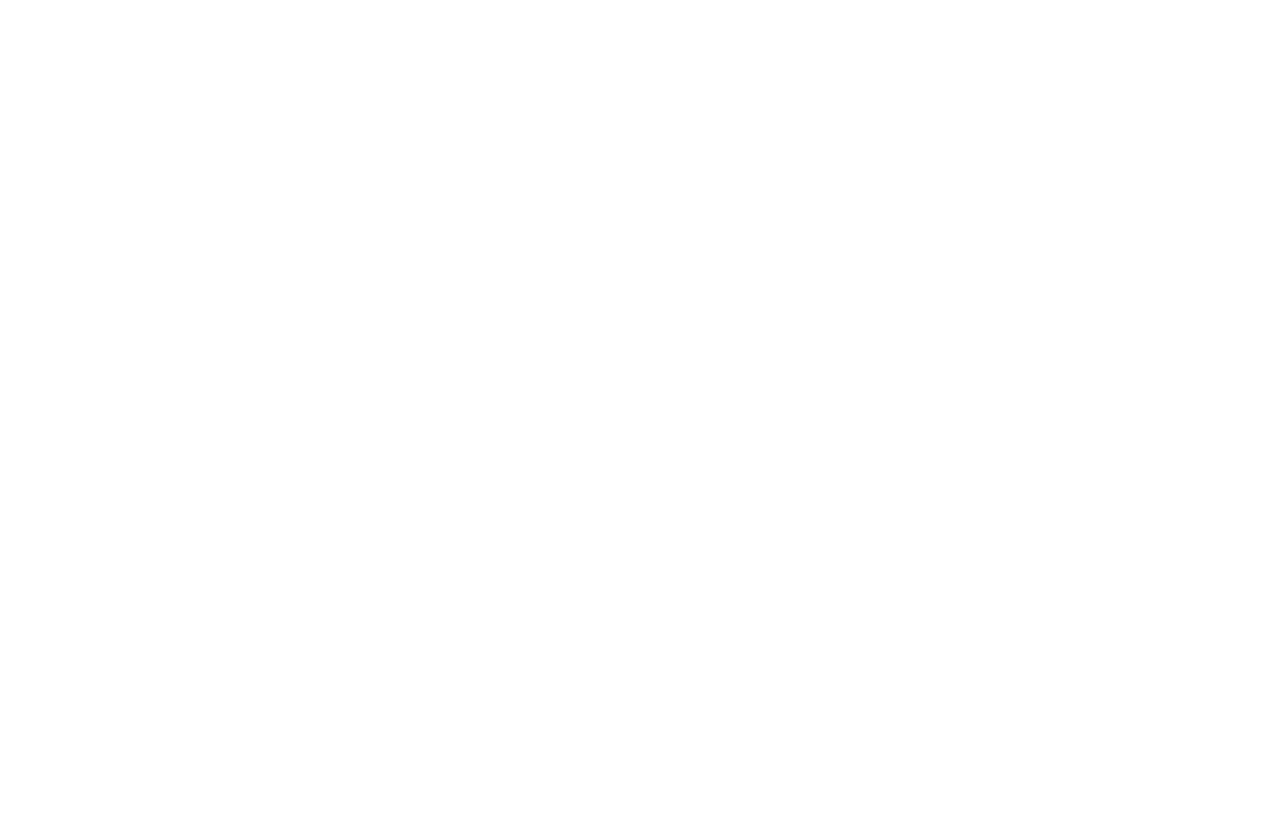
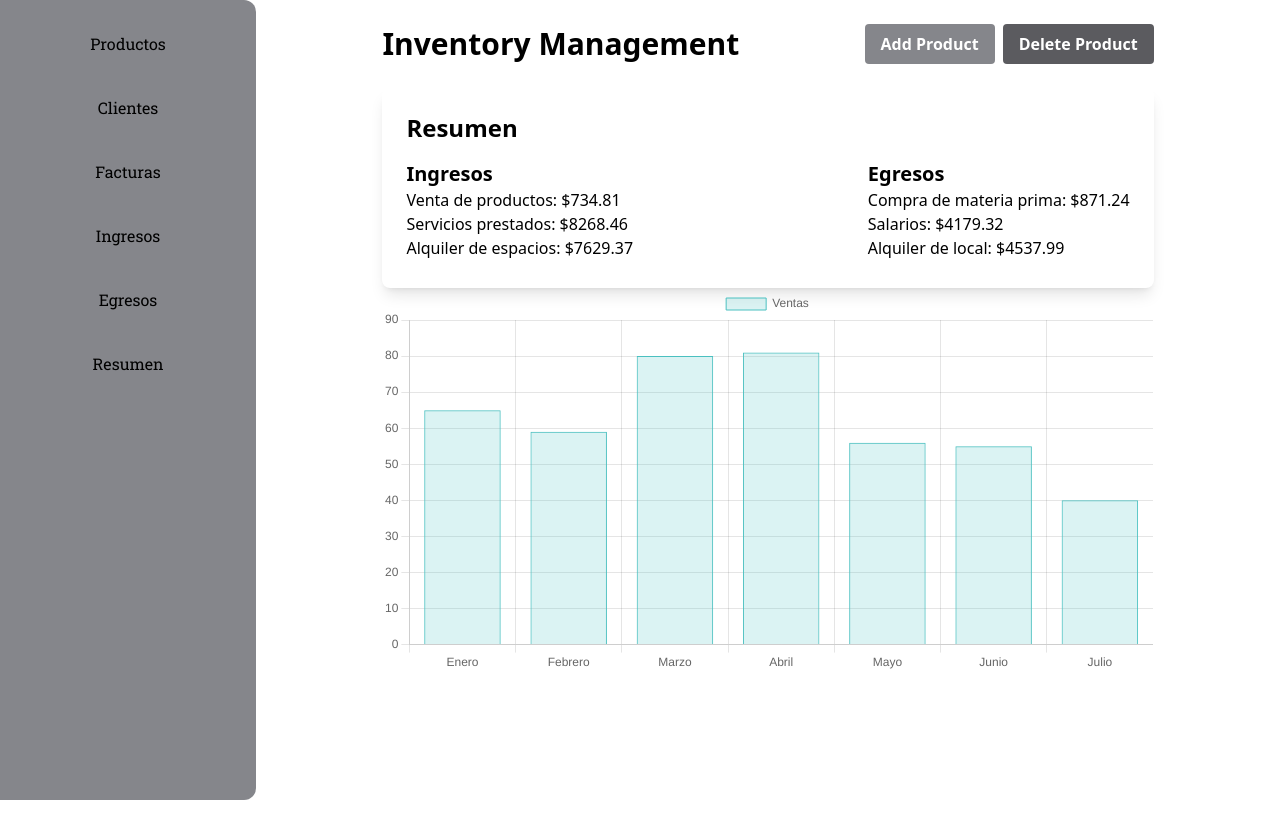
Before and after one commit to jorgesosa-funval/g4-d3-react, a React (Vite) app: page /home/resumen in a window 1280 px wide. Before the commit this address had no page. Shown: the top 838 px of the page. Before the commit the page ends 800 px from the top, so only its background shows below. Built offline with nearby package versions, Linux system fonts and the light colour scheme.

Commit message:
ruteado, falta add components

```diff
--- /dev/null
+++ b/src/Layouts/AdminLayout.jsx
@@ -0,0 +1,11 @@
+import React from 'react'
+import { Nav } from '../components/Navbar/Nav'
+
+export const AdminLayout = ({children}) => {
+  return (
+    <>
+        <Nav/>
+        {children}
+    </>
+  )
+}
--- a/src/Router/AppRoutes.jsx
+++ b/src/Router/AppRoutes.jsx
@@ -4,6 +4,13 @@
 import ShopPage from '../pages/Ecommers-Pages/ShopPage'
 import CartPage from '../pages/Ecommers-Pages/CartPage'
 import ProductPage from '../pages/Ecommers-Pages/ProductPage'
+import { SignIn } from '../components/SignIn/SignIn'
+import { ResumenPage } from '../pages/AdminPages/ResumenPage'
+import { ProducPage } from '../pages/AdminPages/ProducPage'
+import { ClientPage } from '../pages/AdminPages/ClientPage'
+import { FacturePage } from '../pages/AdminPages/FacturePage'
+import { IncomePage } from '../pages/AdminPages/IncomePage'
+import { ExcomePage } from '../pages/AdminPages/ExcomePage'
 
 export default function AppRoutes() {
   return (
@@ -12,6 +19,14 @@
       <Route path='/shop' element={<ShopPage />} />
       <Route path='/cart' element={<CartPage />} />
       <Route path='/product' element={<ProductPage />} />
+
+      <Route path='/home/' element={<SignIn />} />
+      <Route path='/home/productos' element={<ProducPage />} />
+      <Route path='/home/clientes' element={<ClientPage/>} />
+      <Route path='/home/facturas' element={<FacturePage/>} />
+      <Route path='/home/ingresos' element={<IncomePage/>} />
+      <Route path='/home/egresos' element={<ExcomePage/>} />
+      <Route path='/home/resumen' element={<ResumenPage />} />
     </Routes>
 
   )
--- a/src/components/Navbar/ListaNav.jsx
+++ b/src/components/Navbar/ListaNav.jsx
@@ -5,8 +5,8 @@
   return (
     <ul className='flex flex-col text-center py-3'>
         {
-            ['Home', 'Productos', 'Clientes', 'Facturas', 'Ingresos', 'Egresos', 'Resumen'].map(item =>
-                <li className='p-5 cursor-pointer hover:text-white' key={item}><Link to={`/${item.toLowerCase()}`}>{item}</Link></li>
+            ['Productos', 'Clientes', 'Facturas', 'Ingresos', 'Egresos', 'Resumen'].map(item =>
+                <li className='p-5 cursor-pointer hover:text-white' key={item}><Link to={`/home/${item.toLowerCase()}`}>{item}</Link></li>
             )
         }
     </ul>
--- a/src/components/Navbar/Nav.jsx
+++ b/src/components/Navbar/Nav.jsx
@@ -11,12 +11,12 @@
   };
 
   return (
-    <div className='font-PrincipalFont'>
-      <button onClick={toggleNav} className='p-2 ml-5 mt-5 bg-[#2f2f31] text-white rounded-lg hover:bg-[#85868b] absolute top-0'><img src={menu} alt="menu icon" /></button>
-      <div className={`fixed top-0 left-0 h-screen bg-[#2f2f31] w-[20%] flex flex-col rounded-r-xl transform transition-transform ${isOpen ? 'translate-x-0' : '-translate-x-full'}`}>
-        <button onClick={toggleNav} className='flex content-center w-full border-black border-2px '>
+    <div className='font-PrincipalFont w-[20%]'>
+      {/* <button onClick={toggleNav} className='p-2 ml-5 mt-5 bg-[#2f2f31] text-white rounded-lg hover:bg-[#85868b] top-0'><img src={menu} alt="menu icon" /></button> */}
+      <div className={`h-screen bg-primary-palet-400 w-full flex flex-col rounded-r-xl  `}>
+       {/*  <button onClick={toggleNav} className='flex content-center w-full border-black border-2px '>
           <img src={equis} alt="icono equis" className='mx-2 my-2 w-7 h-7' /> <p className='relative top-3 uppercase underline text-center left-0 right-0 w-[70%] text-zinc-500'>Menú:</p>
-        </button>
+        </button> */}
         <ListaNav/>
       </div>
     </div>
--- a/src/components/statistics/Allcomps.jsx
+++ b/src/components/statistics/Allcomps.jsx
@@ -30,7 +30,7 @@
 
 const Allcomps = () => {
   return (
-    <div className="flex flex-col md:flex-row">
+    <div className="flex flex-col md:flex-row w-[80%] justify-center" >
       {/* <Sidebar /> */}
       <div className="w-full md:w-4/5 p-6">
         <Header />
--- /dev/null
+++ b/src/pages/AdminPages/ClientPage.jsx
@@ -0,0 +1,12 @@
+import React from 'react'
+import { AdminLayout } from '../../Layouts/AdminLayout'
+
+export const ClientPage = () => {
+    return (
+        <div className='w-full flex'>
+            <AdminLayout>
+                <h1>Clientes</h1>
+            </AdminLayout>
+        </div>
+    )
+}
--- /dev/null
+++ b/src/pages/AdminPages/ExcomePage.jsx
@@ -0,0 +1,12 @@
+import React from 'react'
+import { AdminLayout } from '../../Layouts/AdminLayout'
+
+export const ExcomePage = () => {
+  return (
+    <div className='w-full flex'>
+        <AdminLayout>
+            <h1>Egresos</h1>
+        </AdminLayout>
+    </div>
+  )
+}
--- /dev/null
+++ b/src/pages/AdminPages/FacturePage.jsx
@@ -0,0 +1,12 @@
+import React from 'react'
+import { AdminLayout } from '../../Layouts/AdminLayout'
+
+export const FacturePage = () => {
+    return (
+        <div className='w-full flex'>
+            <AdminLayout>
+                <h1>Facturas</h1>
+            </AdminLayout>
+        </div>
+    )
+}
--- /dev/null
+++ b/src/pages/AdminPages/IncomePage.jsx
@@ -0,0 +1,12 @@
+import React from 'react'
+import { AdminLayout } from '../../Layouts/AdminLayout'
+
+export const IncomePage = () => {
+    return (
+        <div className="w-full flex">
+            <AdminLayout>
+                <h1>Ingresos</h1>
+            </AdminLayout>
+        </div>
+    )
+}
--- /dev/null
+++ b/src/pages/AdminPages/ProducPage.jsx
@@ -0,0 +1,12 @@
+import React from 'react'
+import { AdminLayout } from '../../Layouts/AdminLayout'
+
+export const ProducPage = () => {
+    return (
+        <div className='w-full flex'>
+            <AdminLayout>
+                <h1>Productos</h1>
+            </AdminLayout>
+        </div>
+    )
+}
--- /dev/null
+++ b/src/pages/AdminPages/ResumenPage.jsx
@@ -0,0 +1,13 @@
+import React from 'react'
+import { AdminLayout } from '../../Layouts/AdminLayout'
+import Allcomps from '../../components/statistics/Allcomps'
+
+export const ResumenPage = () => {
+  return (
+    <div className='w-full flex'>
+      <AdminLayout>
+        <Allcomps />
+      </AdminLayout>
+    </div>
+  )
+}
```
